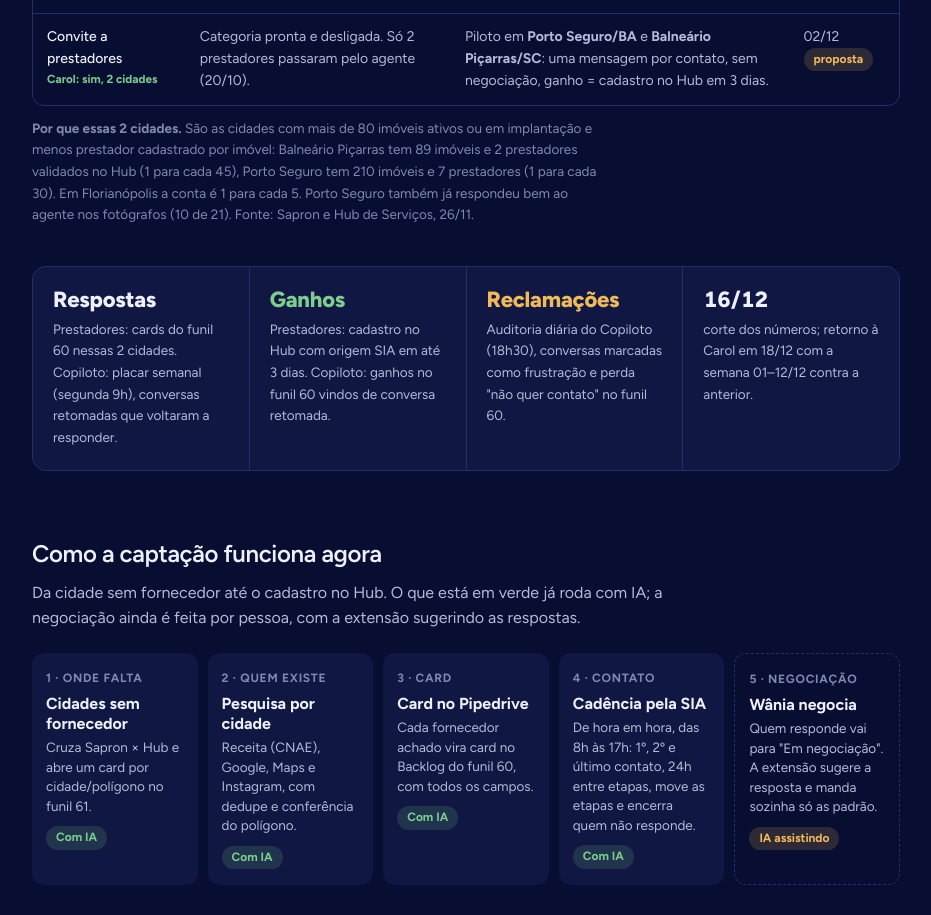
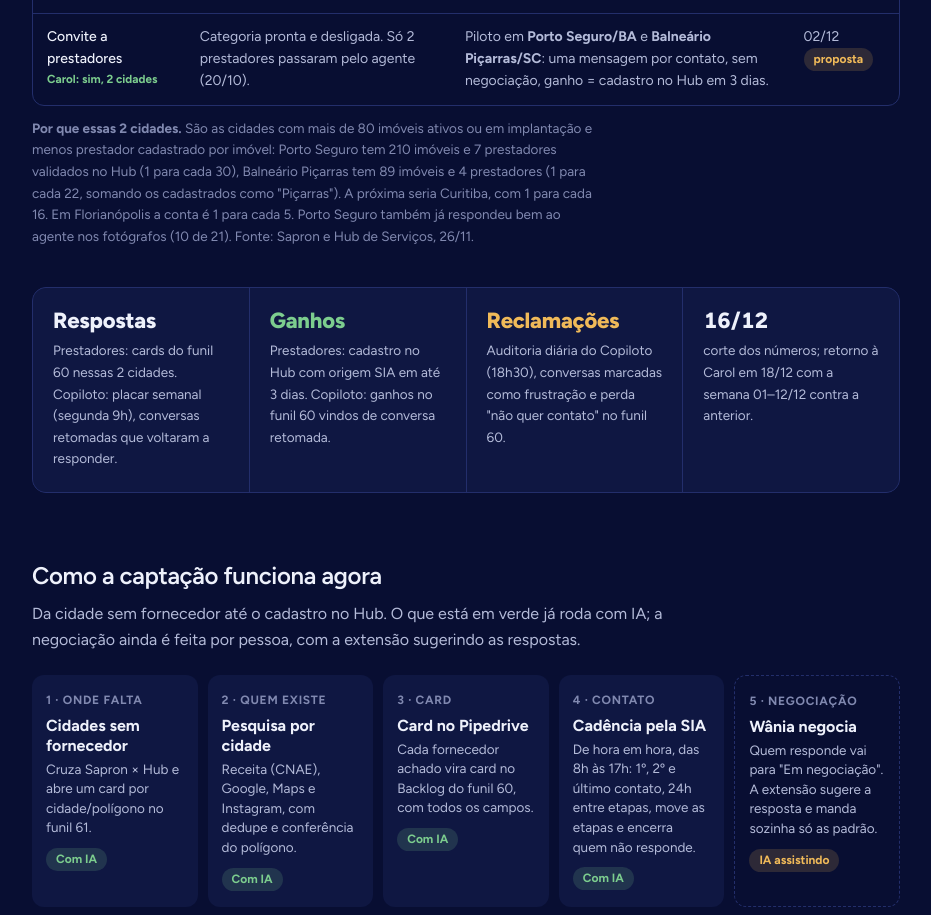
Before and after one commit to henrymatsumoto-cpu/html-tasks, a plain HTML site: page ia-captacao-fornecedores.html in a window 1280 px wide. Shown: the part 1926-2841 px from the top of the page, without its empty margins (174-1105 px from the left). Drawn offline with Linux system fonts and the light colour scheme.

Commit message:
fix(ia-captacao): Piçarras com 4 prestadores (grafia dupla no Hub)
Co-Authored-By: Claude Opus 5.5 <noreply@anthropic.com>

```diff
--- a/ia-captacao-fornecedores.html
+++ b/ia-captacao-fornecedores.html
@@ -152,7 +152,7 @@ footer{margin-top:56px;color:var(--ink3);font-size:13px}
 <tr><td>Valores, objeções e tabela<small style="display:block;color:var(--amber);font-weight:700">Carol: não</small></td><td>Essas etapas já param no amarelo, mas lavanderia e fotógrafo têm preço automático desde 10/11.</td><td>Desligar o envio automático de preço. A IA não negocia: valores, objeções e tabela passam sempre pela analista.</td><td>01/12 <span class="tag a">proposta</span></td></tr>
 <tr><td>Convite a prestadores<small style="display:block;color:var(--won);font-weight:700">Carol: sim, 2 cidades</small></td><td>Categoria pronta e desligada. Só 2 prestadores passaram pelo agente (20/10).</td><td>Piloto em <b>Porto Seguro/BA</b> e <b>Balneário Piçarras/SC</b>: uma mensagem por contato, sem negociação, ganho = cadastro no Hub em 3 dias.</td><td>02/12 <span class="tag a">proposta</span></td></tr>
 </tbody></table></div>
-<p class="note"><strong>Por que essas 2 cidades.</strong> São as cidades com mais de 80 imóveis ativos ou em implantação e menos prestador cadastrado por imóvel: Balneário Piçarras tem 89 imóveis e 2 prestadores validados no Hub (1 para cada 45), Porto Seguro tem 210 imóveis e 7 prestadores (1 para cada 30). Em Florianópolis a conta é 1 para cada 5. Porto Seguro também já respondeu bem ao agente nos fotógrafos (10 de 21). Fonte: Sapron e Hub de Serviços, 26/11.</p>
+<p class="note"><strong>Por que essas 2 cidades.</strong> São as cidades com mais de 80 imóveis ativos ou em implantação e menos prestador cadastrado por imóvel: Porto Seguro tem 210 imóveis e 7 prestadores validados no Hub (1 para cada 30), Balneário Piçarras tem 89 imóveis e 4 prestadores (1 para cada 22, somando os cadastrados como "Piçarras"). A próxima seria Curitiba, com 1 para cada 16. Em Florianópolis a conta é 1 para cada 5. Porto Seguro também já respondeu bem ao agente nos fotógrafos (10 de 21). Fonte: Sapron e Hub de Serviços, 26/11.</p>
 <div class="nums med">
   <div><b>Respostas</b><span>Prestadores: cards do funil 60 nessas 2 cidades. Copiloto: placar semanal (segunda 9h), conversas retomadas que voltaram a responder.</span></div>
   <div class="w"><b>Ganhos</b><span>Prestadores: cadastro no Hub com origem SIA em até 3 dias. Copiloto: ganhos no funil 60 vindos de conversa retomada.</span></div>
```
